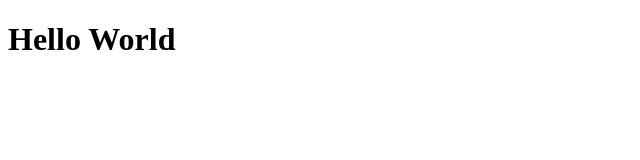
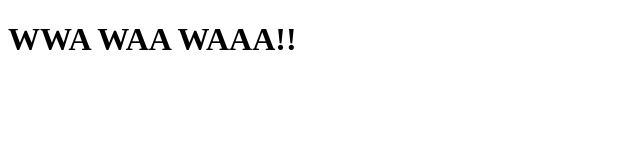
Before and after one commit to Rastiartn/Training-1-revou, a plain HTML site: page index.html in a window 1280 px wide. Shown: the whole page, without its empty margins (0-640 px from the left). Drawn offline with Linux system fonts and the light colour scheme.

Commit message:
first commit

```diff
--- a/index.html
+++ b/index.html
@@ -1,9 +1,9 @@
 <!DOCTYPE html>
 <html>
     <head>
-        <title>website ku</title>
+        <title>Website Pertama</title>
     </head>
     <body>
-        <h1>Hello World</h1>
+        <h1>WWA WAA WAAA!!</h1>
     </body>
 </html>
```
Also changed, not shown: home.html (added).
